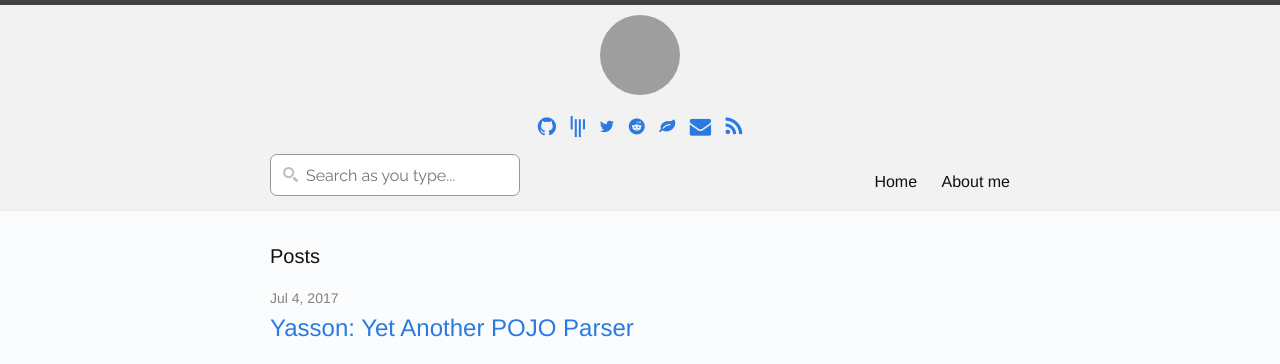
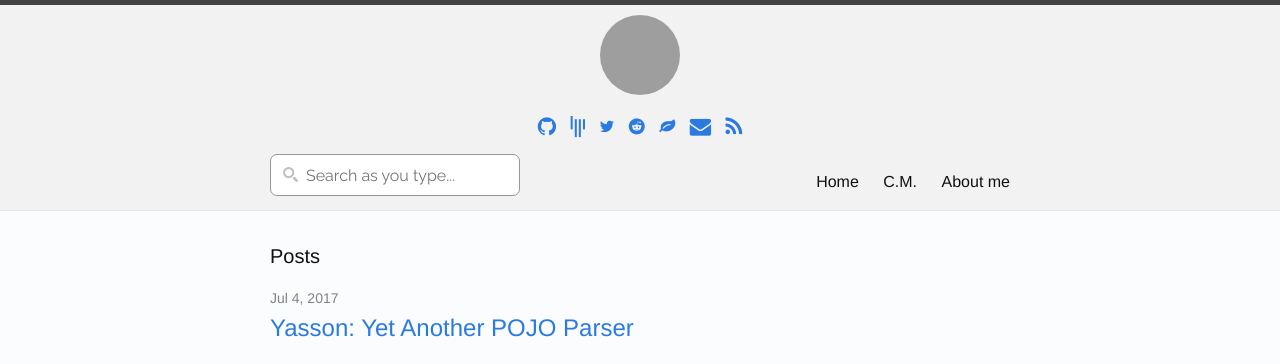
Before and after one commit to amihaiemil/amihaiemil.github.io, a Jekyll site: the page built from index.html, in a window 1280 px wide. Shown: the top 364 px of the page. Built offline with Jekyll 4.4.1, drawn with Linux system fonts in a browser that asks for light colours; the list of posts is cut into pages by our own code; comment, search, counter and statistics services are not loaded; grey boxes are pictures that could not be loaded.

Commit message:
Update header.html

```diff
--- a/_includes/header.html
+++ b/_includes/header.html
@@ -53,6 +53,7 @@
 
       <div class="trigger">
         <a class="page-link" href="/">Home</a>
+        <a class="page-link" href="http://charles.amihaiemil.com/index.html">C.M.</a>
         <a class="page-link" href="/aboutme/about.html">About me</a>
       </div>
     </nav>
```
